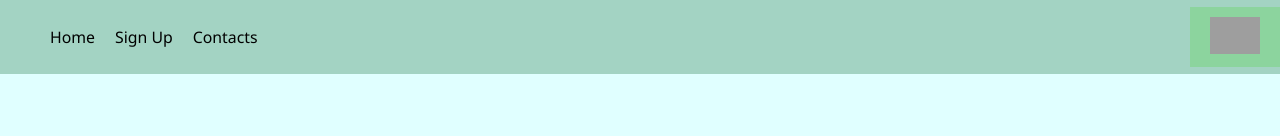
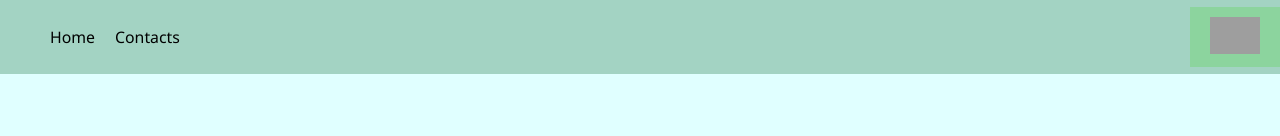
Before and after one commit to laurilyysi/WAD, a Vue app in the folder hw3/: page /#/login in a window 1280 px wide. Shown: the top 136 px of the page. Built offline with nearby package versions, Linux system fonts and the light colour scheme; grey boxes are pictures that could not be loaded.

Commit message:
removed signup from header

```diff
--- a/hw3/src/components/Header.vue
+++ b/hw3/src/components/Header.vue
@@ -2,7 +2,6 @@
     <header class="header">
         <ul class="nav">
             <li><router-link to="/">Home</router-link></li>
-            <li><router-link to="/signup">Sign Up</router-link></li>
             <li><router-link to="/contact">Contacts</router-link></li>
         </ul>
         <div class="dropdown">
--- a/hw3/src/views/LoginPage.vue
+++ b/hw3/src/views/LoginPage.vue
@@ -56,8 +56,8 @@ data: function() {
         .then((response) => response.json())
         .then((data) => {
         console.log(data);
-        //this.$router.push("/");
-        location.assign("/");
+        this.$router.push("/");
+        //location.assign("/");
         })
         .catch((e) => {
           console.log(e);
```
